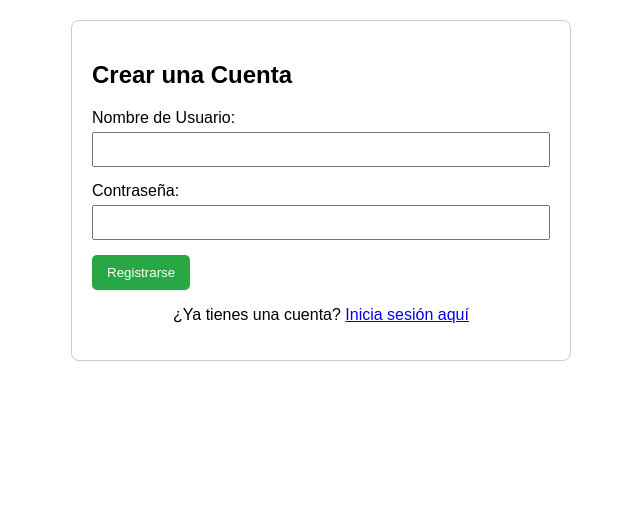
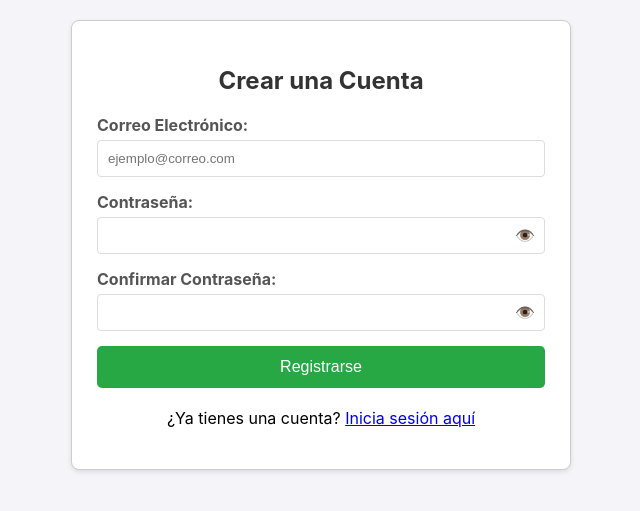
Before and after one commit to LeoYa06/formulador-web, a Flask app: page /register in a window 1280 px wide. Shown: the top 511 px of the page, without its empty margins (319-959 px from the left). Run offline with Flask 3, Linux system fonts and the light colour scheme.

Commit message:
username

```diff
--- a/app.py
+++ b/app.py
@@ -55,6 +55,11 @@ def register():
     if request.method == 'POST':
         username = request.form.get('username')
         password = request.form.get('password')
+        confirm_password = request.form.get('confirm_password')
+
+        if password != confirm_password:
+            flash('Las contraseñas no coinciden.')
+            return redirect(url_for('register'))
         if not username or not password:
             flash('El nombre de usuario y la contraseña son requeridos.')
             return redirect(url_for('register'))
--- a/templates/register.html
+++ b/templates/register.html
@@ -4,23 +4,90 @@
     <meta charset="UTF-8">
     <meta name="viewport" content="width=device-width, initial-scale=1.0">
     <title>Registro - Formulador</title>
-    <!-- Puedes usar el mismo CSS que en login.html -->
     <style>
-        body { font-family: sans-serif; max-width: 500px; margin: auto; padding: 20px; }
-        .form-container { border: 1px solid #ccc; padding: 20px; border-radius: 8px; }
-        .form-group { margin-bottom: 15px; }
-        label { display: block; margin-bottom: 5px; }
-        input { width: 100%; padding: 8px; box-sizing: border-box; }
-        button { background-color: #28a745; color: white; padding: 10px 15px; border: none; border-radius: 5px; cursor: pointer; }
-        .alert { padding: 15px; margin-bottom: 20px; border: 1px solid transparent; border-radius: 4px; color: #a94442; background-color: #f2dede; border-color: #ebccd1;}
-        .links { margin-top: 15px; text-align: center; }
+        body {
+            font-family: -apple-system, BlinkMacSystemFont, "Segoe UI", Roboto, Helvetica, Arial, sans-serif;
+            max-width: 500px;
+            margin: auto;
+            padding: 20px;
+            background-color: #f4f4f9;
+        }
+        .form-container {
+            background-color: white;
+            border: 1px solid #ccc;
+            padding: 25px;
+            border-radius: 8px;
+            box-shadow: 0 2px 5px rgba(0,0,0,0.1);
+        }
+        h2 {
+            text-align: center;
+            color: #333;
+        }
+        .form-group {
+            margin-bottom: 15px;
+        }
+        .password-wrapper {
+            position: relative;
+            display: flex;
+            align-items: center;
+        }
+        label {
+            display: block;
+            margin-bottom: 5px;
+            font-weight: bold;
+            color: #555;
+        }
+        input {
+            width: 100%;
+            padding: 10px;
+            box-sizing: border-box;
+            border: 1px solid #ddd;
+            border-radius: 4px;
+        }
+        .toggle-password {
+            position: absolute;
+            right: 10px;
+            cursor: pointer;
+            user-select: none;
+            color: #777;
+        }
+        button {
+            background-color: #28a745;
+            color: white;
+            padding: 12px 18px;
+            border: none;
+            border-radius: 5px;
+            cursor: pointer;
+            width: 100%;
+            font-size: 16px;
+        }
+        button:hover {
+            background-color: #218838;
+        }
+        .alert {
+            padding: 15px;
+            margin-bottom: 20px;
+            border: 1px solid transparent;
+            border-radius: 4px;
+            color: #a94442;
+            background-color: #f2dede;
+            border-color: #ebccd1;
+        }
+        .links {
+            margin-top: 20px;
+            text-align: center;
+        }
+        small.error-message {
+            color: red;
+            display: none;
+            margin-top: 5px;
+        }
     </style>
 </head>
 <body>
     <div class="form-container">
         <h2>Crear una Cuenta</h2>
 
-        <!-- Mostrar mensajes flash -->
         {% with messages = get_flashed_messages() %}
           {% if messages %}
             <div class="alert">
@@ -31,14 +98,25 @@
           {% endif %}
         {% endwith %}
 
-        <form method="POST" action="{{ url_for('register') }}">
+        <form method="POST" action="{{ url_for('register') }}" onsubmit="return validatePassword()">
             <div class="form-group">
-                <label for="username">Nombre de Usuario:</label>
-                <input type="text" id="username" name="username" required>
+                <label for="username">Correo Electrónico:</label>
+                <input type="email" id="username" name="username" required placeholder="ejemplo@correo.com">
             </div>
             <div class="form-group">
                 <label for="password">Contraseña:</label>
-                <input type="password" id="password" name="password" required>
+                <div class="password-wrapper">
+                    <input type="password" id="password" name="password" required>
+                    <span class="toggle-password" onclick="toggleVisibility('password')">👁️</span>
+                </div>
+            </div>
+            <div class="form-group">
+                <label for="confirm_password">Confirmar Contraseña:</label>
+                <div class="password-wrapper">
+                    <input type="password" id="confirm_password" name="confirm_password" required>
+                    <span class="toggle-password" onclick="toggleVisibility('confirm_password')">👁️</span>
+                </div>
+                 <small id="password_error" class="error-message">Las contraseñas no coinciden.</small>
             </div>
             <button type="submit">Registrarse</button>
         </form>
@@ -46,5 +124,32 @@
             <p>¿Ya tienes una cuenta? <a href="{{ url_for('login') }}">Inicia sesión aquí</a></p>
         </div>
     </div>
+
+    <script>
+        function toggleVisibility(id) {
+            const input = document.getElementById(id);
+            const icon = input.nextElementSibling;
+            if (input.type === "password") {
+                input.type = "text";
+                icon.textContent = '🙈';
+            } else {
+                input.type = "password";
+                icon.textContent = '👁️';
+            }
+        }
+
+        function validatePassword() {
+            const password = document.getElementById("password");
+            const confirm_password = document.getElementById("confirm_password");
+            const error_msg = document.getElementById("password_error");
+
+            if (password.value !== confirm_password.value) {
+                error_msg.style.display = "block";
+                return false; // Evita que el formulario se envíe
+            }
+            error_msg.style.display = "none";
+            return true; // Permite enviar el formulario
+        }
+    </script>
 </body>
 </html>
```
